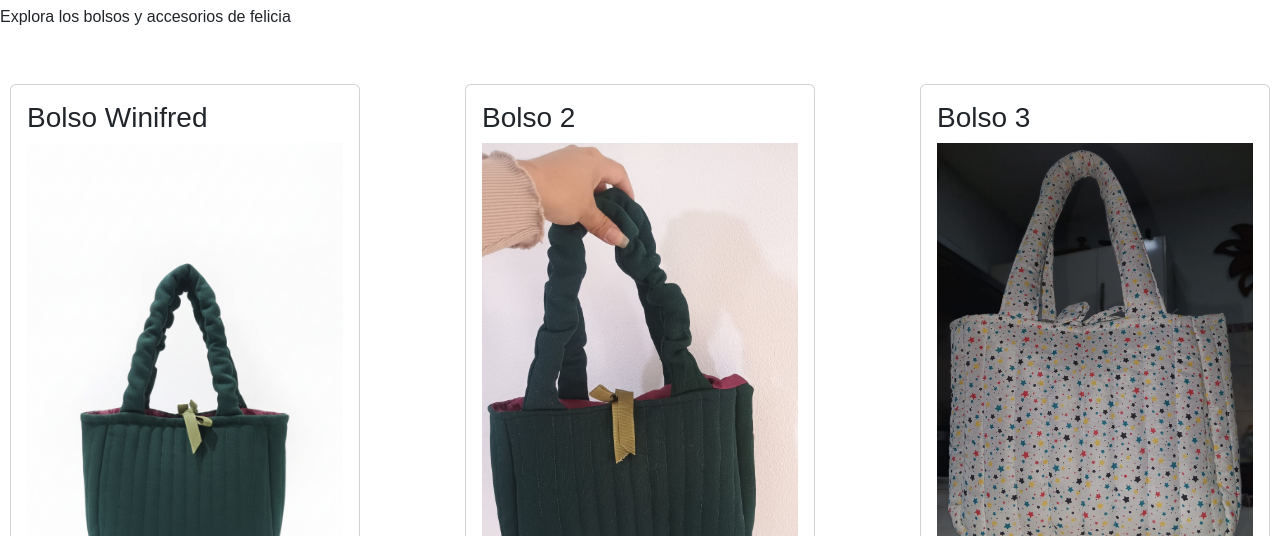
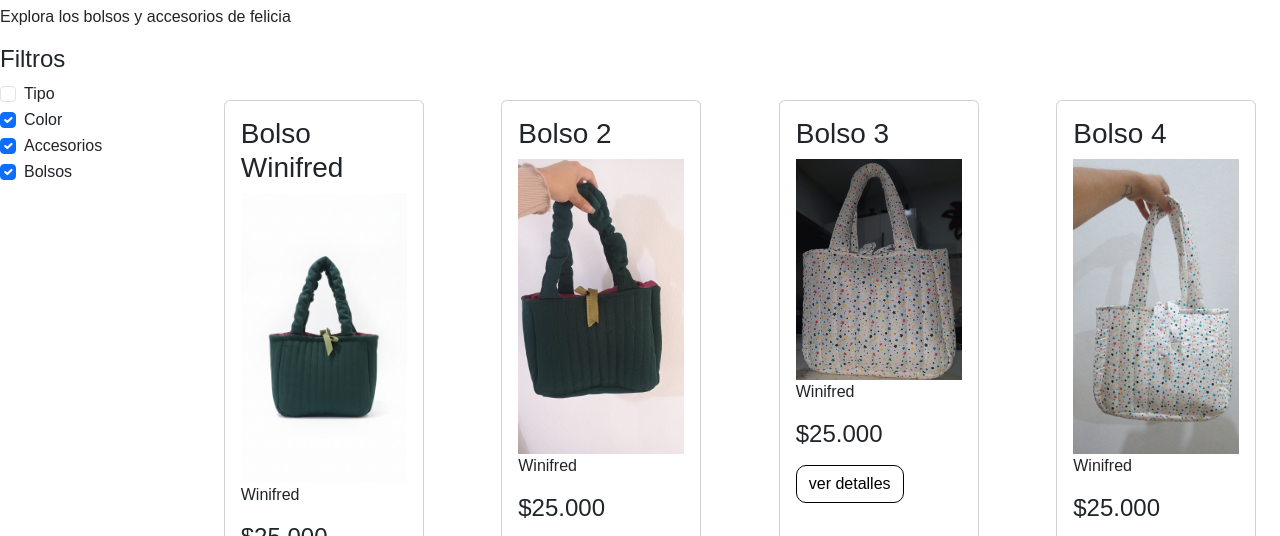
Before and after one commit to AleGomez01/felicia, a plain HTML site: page index.html in a window 1280 px wide. Shown: the part 247-783 px from the top of the page. Drawn offline with nearby package versions, Linux system fonts and the light colour scheme; a web font is replaced by a local one.

Commit message:
termine estructura index

```diff
--- a/index.html
+++ b/index.html
@@ -52,8 +52,37 @@
         <h2 class="encabezado-body">NUESTRA TIENDA</h2>
         <p class="p-body">Explora los bolsos y accesorios de felicia</p>
 
-        <section class="zapas-container">
-          <div class="card">
+        <section class="shop-online">
+
+          <div class="filtro">
+            <h4 class="titulo-filtro">Filtros</h4>
+
+            <div class="form-check">
+             <input class="form-check-input" type="checkbox" value="" id="checkChecked">
+             <label class="form-check-label" for="checkChecked"> Tipo
+             </label>
+             </div>
+             <div class="form-check">
+             <input class="form-check-input" type="checkbox" value="" id="checkChecked" checked>
+             <label class="form-check-label" for="checkChecked">Color
+             </label>
+            </div>
+            <div class="form-check">
+             <input class="form-check-input" type="checkbox" value="" id="checkChecked" checked>
+             <label class="form-check-label" for="checkChecked">Accesorios
+             </label>
+            </div>
+            <div class="form-check">
+             <input class="form-check-input" type="checkbox" value="" id="checkChecked" checked>
+             <label class="form-check-label" for="checkChecked">Bolsos
+             </label>
+            </div>
+
+          </div>
+
+          <div class="cards-container">
+
+           <div class="card">
             <h3>Bolso Winifred</h3>
             <img src="./assets/bolsos/bolso1.png" alt="bolso1">
             <p>Winifred</p>
@@ -117,6 +146,8 @@
             <a class="card-button" href="">ver detalles</a>
           </div>
 
+        </div>
+
         </section>
 
 
--- a/styles.css/style.css
+++ b/styles.css/style.css
@@ -44,22 +44,33 @@ background-color: #db6e6e;
     color: white;
 }
 
-/* zapas container */
-.zapas-container{
+/* body */
+
+/*shop-online*/
+.shop-online{
+    display: grid;
+    grid-template-columns: 200px 1fr;
+}
+
+/* .filtro{
+
+} */
+
+.cards-container{
     margin: 35px 0;
     display: flex;
     flex-direction: row;
-    justify-content: space-between;
+    justify-content: space-around;
     gap: 30px;
     flex-wrap: wrap;
 }
 
-/* cards */
+/* cards bolsos */
 
 .card{
     margin: 20px 10px;
     display: block;
-    width: 350px;
+    width: 200px;
     padding: 16px;
 }
 
@@ -82,9 +93,6 @@ background-color: #db6e6e;
 }
 
 
-/* body */
-
-
 /* footer */
 .footer-p {
     font-size: 12px;
```
